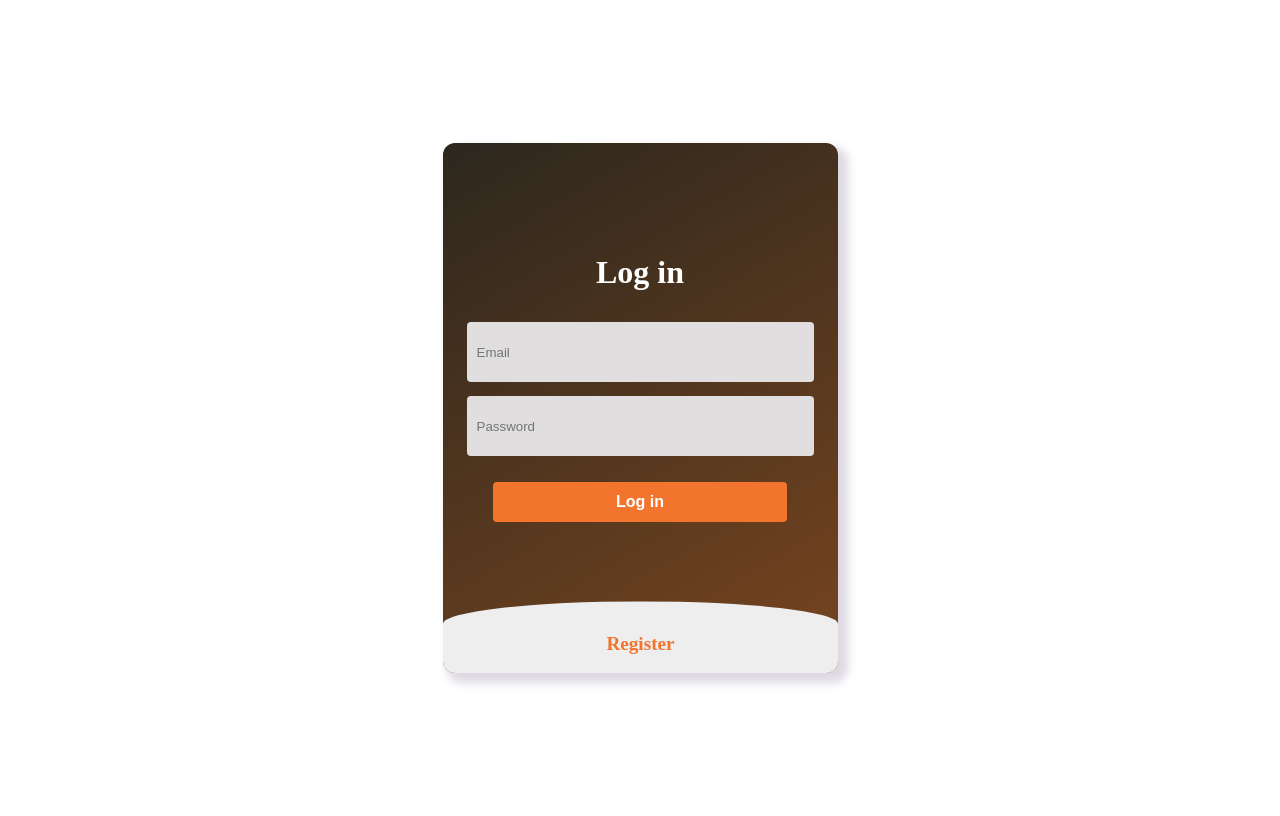
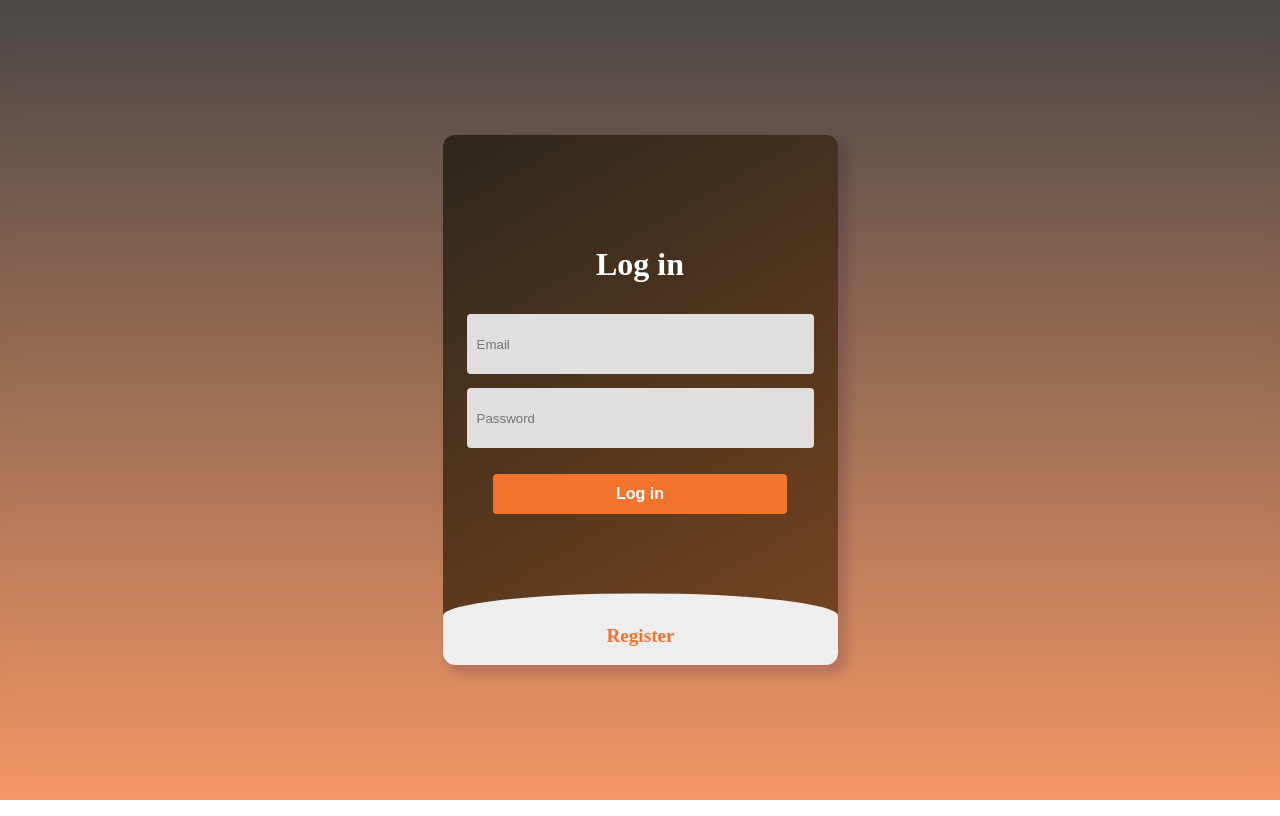
Before and after one commit to NickFusari/MovieClub, an Angular app: page /auth in a window 1280 px wide. Built offline with nearby package versions, Linux system fonts and the light colour scheme.

Commit message:
final changes to auth page

```diff
--- a/src/app/login-signup/login-signup.component.css
+++ b/src/app/login-signup/login-signup.component.css
@@ -1,9 +1,19 @@
+.outer{
+
+  width: 100%;
+  height: 100vh;
+  background: linear-gradient(#050504, #f3742d);
+}
+
 .wrapper{
 
   display: flex;
   justify-content: center;
   align-items: center;
   height: 100vh;
+  background: rgba(244, 237, 237, 0.288);
+  backdrop-filter: blur(7.9px);
+  -webkit-backdrop-filter: blur(7.9px);
 }
 
 .main {
--- a/src/app/login-signup/login-signup.component.html
+++ b/src/app/login-signup/login-signup.component.html
@@ -1,3 +1,4 @@
+<div class="outer">
     <div class="wrapper">
         <div class="main">
             <input type="checkbox" id="chk" aria-hidden="true">
@@ -22,3 +23,4 @@
                 </div>
         </div>
     </div>
+</div>
--- a/src/app/movies.service.ts
+++ b/src/app/movies.service.ts
@@ -12,13 +12,14 @@ export class MoviesService {
 
   register(x: Signup){
 
+    x.logged = true;
     localStorage.setItem("User", JSON.stringify(x));
     this.router.navigate(["movies"]);
   }
 
   login(x:Login){
 
-    let tempValue = JSON.parse(localStorage.getItem("User") || "");
+    let tempValue: Signup = JSON.parse(localStorage.getItem("User") || "");
     if(tempValue.email == x.email && tempValue.password == x.password){
       tempValue.logged = true;
       localStorage.setItem("User", JSON.stringify(tempValue));
--- a/src/styles.css
+++ b/src/styles.css
@@ -1 +1,5 @@
-/* You can add global styles to this file, and also import other style files */
+*{
+
+    margin: 0;
+    padding: 0;
+}
```
Lines whose indentation alone changed are shown as unchanged.
